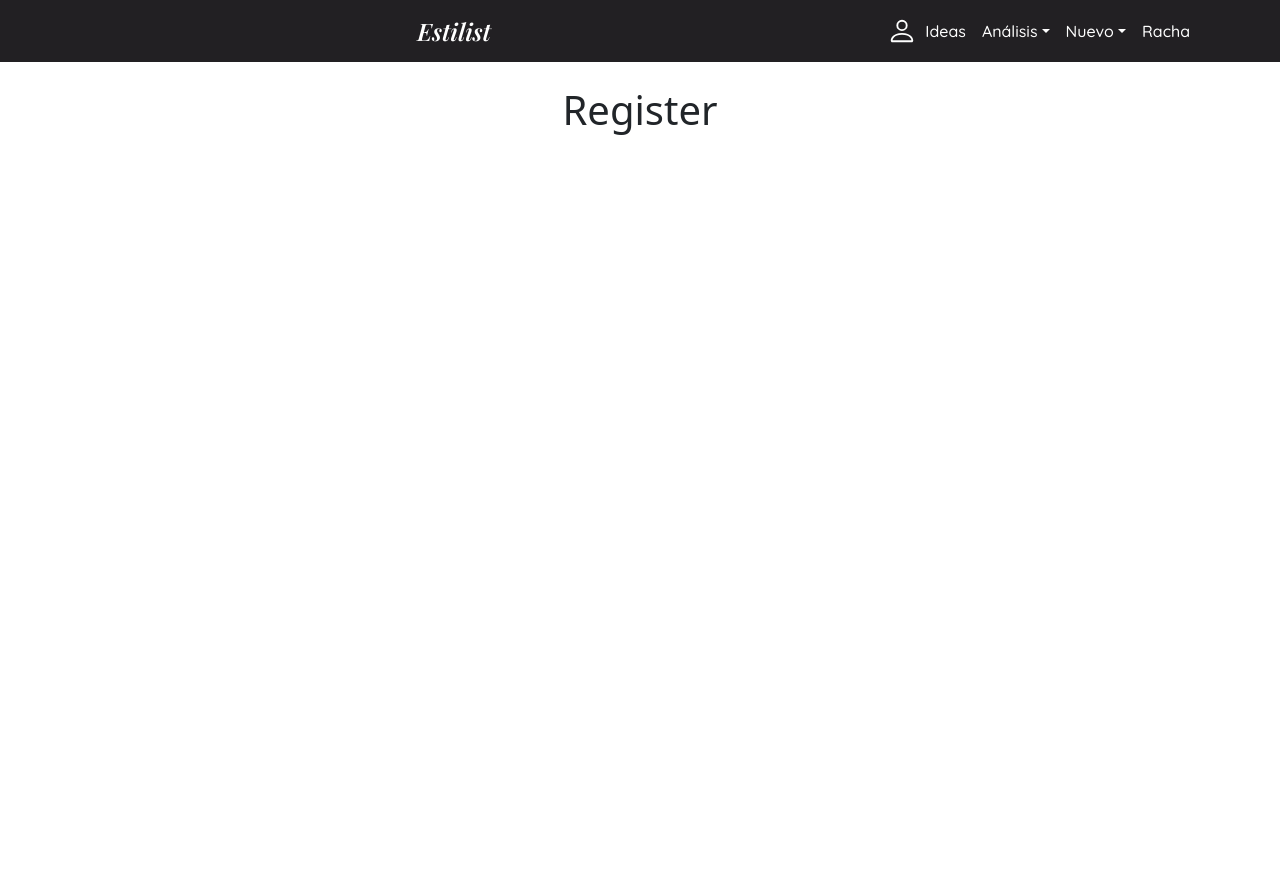
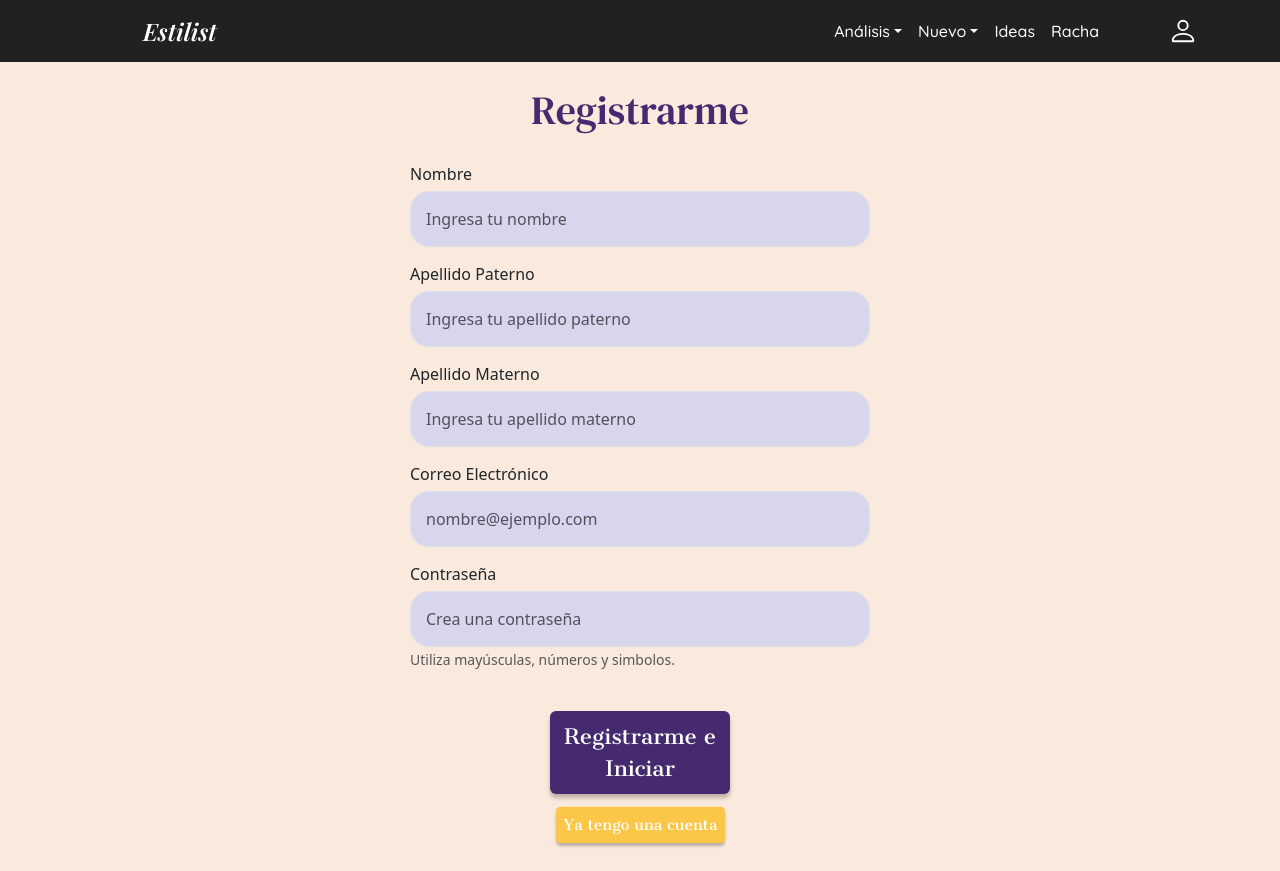
Before and after one commit to Estilist/Website, a React (Vite) app: page /register in a window 1280 px wide. Before the commit the page ends 800 px from the top, so only its background shows below. Built offline with nearby package versions, Linux system fonts and the light colour scheme.

Commit message:
Pagina Registrarme
doneee :)

```diff
--- a/src/assets/colors.css
+++ b/src/assets/colors.css
@@ -8,4 +8,5 @@
     --boton2: #FCC648;
     --mensajes: #201333;
     --iconos: #B8C4FE;
+    --iconos-opacity: rgba(184, 196, 254, 0.5);
 }
--- a/src/components/Header.css
+++ b/src/components/Header.css
@@ -13,6 +13,15 @@
     text-align: center;
     font-size: 1.5rem;
     flex-grow: 0.75; /* para ocupar el espacio */
+}
+
+@media (min-width: 768px) {
+    .navheader .navbar-brand{
+        font-family: var(--marca-font);
+        color: var(--blanco) !important; /* para sobreescribir bootstrap */
+        text-align: left;
+        font-size: 1.5rem;
+    }
 }
 
 /* NAVBAR LINKS PAGINAS */
@@ -68,6 +77,19 @@
     order: 3;
 }
 
+/* PARA DEFINIR EL ORDEN DE LOS ELEMENTOS EN EL NAVBAR DE MAYOR RESOLUCION*/
+@media (min-width: 768px) {
+    .navheader .navbar-toggler {
+        order: 2;
+    }
+    .navheader .navbar-brand {
+        order: 1;
+    }
+    .navheader .navbar-collapse {
+        order: 3;
+    }
+}
+
 /* ICONO PERSONA PARA USUARIO */
 #icono-persona {
     display: flex;
--- a/src/components/Header.jsx
+++ b/src/components/Header.jsx
@@ -10,11 +10,13 @@ function Header() {
     <Navbar expand="lg" className="navheader">
       <Container>
         {/* icono de colapso a la izquierda */}
-        <Navbar.Toggle aria-controls="basic-navbar-nav" className="order-1" />
+        <Navbar.Toggle aria-controls="basic-navbar-nav" className="order-1 order-md-2" />
+        {/* título centrado */}
+        <Navbar.Brand className="mx-auto order-2 order-md-1">Estilist</Navbar.Brand>
         {/* colapso */}
-        <Navbar.Collapse id="basic-navbar-nav" className="order-4">
+        <Navbar.Collapse id="basic-navbar-nav" className="order-3 order-md-3">
           <Nav className="ms-auto">
-            <Nav.Link>Ideas</Nav.Link>
+            <Nav.Link className="order-1">Ideas</Nav.Link>
             <NavDropdown title="Análisis" id="basic-nav-dropdown" className="custom-dropdown">
               <NavDropdown.Item>Colorimetría</NavDropdown.Item>
               <NavDropdown.Item>Tipo de cuerpo y rostro</NavDropdown.Item>
@@ -25,13 +27,11 @@ function Header() {
               <NavDropdown.Item>Outfits</NavDropdown.Item>
               <NavDropdown.Item>Accesorios</NavDropdown.Item>
             </NavDropdown>
-            <Nav.Link>Racha</Nav.Link>
+            <Nav.Link className="order-2">Racha</Nav.Link>
           </Nav>
         </Navbar.Collapse>
-        {/* titulo */}
-        <Navbar.Brand className="mx-auto order-2">Estilist</Navbar.Brand>
         {/* icono de usuario a la derecha */}
-        <Nav.Link href="#" className="ms-auto order-3" id="icono-persona">
+        <Nav.Link href="#" className="ms-auto order-2 order-md-4" id="icono-persona">
           <img src={PersonIcon} alt="Icono Persona" className="svg-icon-persona" />
         </Nav.Link>
       </Container>
--- /dev/null
+++ b/src/components/index.css
@@ -0,0 +1,47 @@
+/*--- ALL PAGES ---*/
+
+/* CUERPO */
+body {
+    background-color: var(--fondo); /* DEFINIR COLOR DE FONDO PREDETERMINADO */
+}
+
+/*--- REGISTER PAGE ---*/
+
+/* TEXT FORMS */
+.TextForms {
+    text-align: left; /* definir a la izquierda */
+    max-width: 500px;
+    margin: 0 auto;
+    padding: 20px;
+}
+.form-group {
+    margin-bottom: 15px; /* Espaciado entre los campos */
+}
+.form-control {
+    margin-top: 5px;
+    background-color: var(--iconos-opacity);
+    border-radius: 18px; /* Bordes redondeados */
+    padding: 15px; /* Espaciado interno */
+}
+.form-control:focus {
+    box-shadow: 0 0 5px rgba(0, 0, 0, 0.5);
+}
+
+/* BUTTONS */
+.buttons {
+    display: flex;
+    flex-direction: column;
+    align-items: center;
+    margin-top: 20px;
+    gap: 5px;
+}
+.primaryButton {
+    width: 100%;
+    max-width: 180px;
+    margin-top: 20px;
+}
+.secondaryButton {
+    width: 100%;
+    max-width: 241px;
+    transform: scale(0.7);
+}
--- a/src/main.jsx
+++ b/src/main.jsx
@@ -11,6 +11,7 @@ import "bootstrap/dist/css/bootstrap.min.css";
 import "bootstrap/dist/js/bootstrap.bundle.min";
 import "./assets/fonts.css"
 import "./assets/colors.css"
+import "./components/index.css"
 
 // Pages
 import Root from "./routes/Root";
--- a/src/pages/InicioPage.jsx
+++ b/src/pages/InicioPage.jsx
@@ -11,7 +11,6 @@ const InicioPage = () => {
         <>
             {/* Botón de Iniciar Sesión y Registrarme */}
             <PageTitle>Inicio</PageTitle>
-
             <Row>
                 <Col>
                     <PrimaryButton onClick={() => navigate('/login')}>
--- a/src/pages/RegisterPage.jsx
+++ b/src/pages/RegisterPage.jsx
@@ -1,8 +1,90 @@
+import PageTitle from "../components/PageTitle";
+import PrimaryButton from "../components/PrimaryButton";
+import SecondaryButton from '../components/SecondaryButton';
+
 const RegisterPage = () => {
     return (
-        <>
-            <h1>Register</h1>
-        </>
+        <div>
+            <PageTitle>Registrarme</PageTitle>
+            <form className="TextForms">
+                {/* Nombre */}
+                <div className="form-group">
+                    <label htmlFor="inputName">Nombre</label>
+                    <input
+                        type="text"
+                        className="form-control"
+                        id="inputName"
+                        placeholder="Ingresa tu nombre"
+                        aria-describedby="nameHelp"
+                    />
+                </div>
+
+                {/* Apellido Paterno */}
+                <div className="form-group">
+                    <label htmlFor="inputLastName1">Apellido Paterno</label>
+                    <input
+                        type="text"
+                        className="form-control"
+                        id="inputLastName1"
+                        placeholder="Ingresa tu apellido paterno"
+                    />
+                </div>
+
+                {/* Apellido Materno */}
+                <div className="form-group">
+                    <label htmlFor="inputLastName2">Apellido Materno</label>
+                    <input
+                        type="text"
+                        className="form-control"
+                        id="inputLastName2"
+                        placeholder="Ingresa tu apellido materno"
+                    />
+                </div>
+
+                {/* Correo Electrónico */}
+                <div className="form-group">
+                    <label htmlFor="inputEmail">Correo Electrónico</label>
+                    <input
+                        type="email"
+                        className="form-control"
+                        id="inputEmail"
+                        placeholder="nombre@ejemplo.com"
+                        aria-describedby="emailHelp"
+                    />
+
+                </div>
+
+                {/* Contraseña */}
+                <div className="form-group">
+                    <label htmlFor="inputPassword">Contraseña</label>
+                    <input
+                        type="password"
+                        className="form-control"
+                        id="inputPassword"
+                        placeholder="Crea una contraseña"
+                    />
+                    <small id="passwordRequires" className="form-text text-muted">Utiliza mayúsculas, números y simbolos.</small>
+                </div>
+
+                {/* Botones */}
+                <div className="buttons">
+                    {/* Boton de Registro */}
+                    <div className = "primaryButton">
+                        <PrimaryButton onClick={() => navigate('/login')}>
+                            Registrarme e Iniciar
+                        </PrimaryButton>
+                    </div>
+
+                    {/* Boton de Ya Tengo Una Cuenta */}
+                    <div className = "secondaryButton">
+                        <SecondaryButton onClick={() => navigate('/register')}>
+                            Ya tengo una cuenta
+                        </SecondaryButton>
+                    </div>
+                </div>
+
+            </form>
+        </div>
     );
 };
 
--- a/src/routes/Root.jsx
+++ b/src/routes/Root.jsx
@@ -4,11 +4,11 @@ import { Container } from "react-bootstrap";
 
 export default function Root() {
     return (
-        <>
+        <div>
             <Header />
             <Container className="text-center mt-4">
                 <Outlet />
             </Container>
-        </>
+        </div>
     )
 }
```
